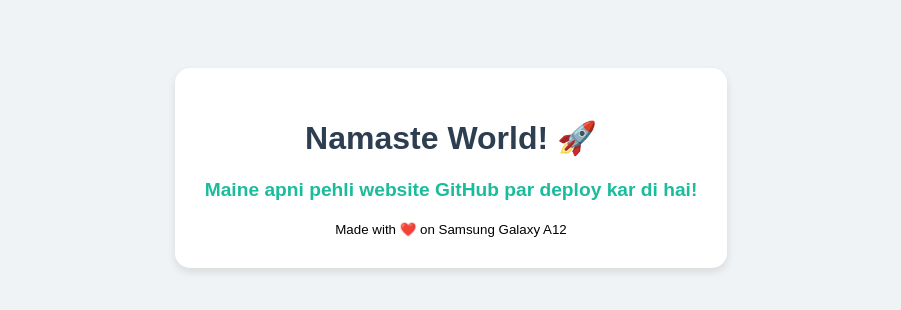
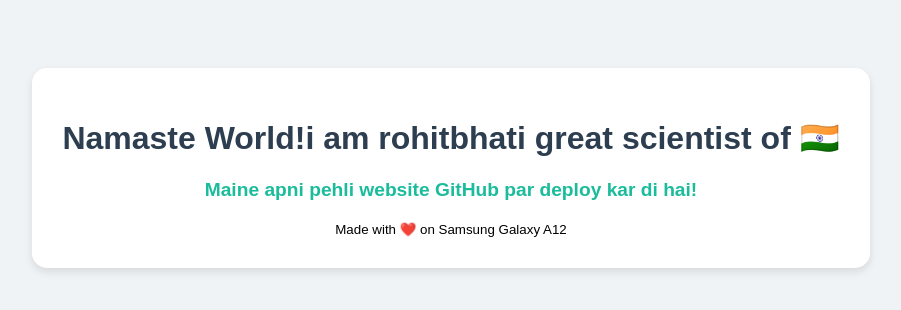
Before and after one commit to 2026rohitbhati-glitch/my-web-exprience, a plain HTML site: page index.html in a window 1280 px wide. Shown: the whole page, without its empty margins (189-1090 px from the left). Drawn offline with Linux system fonts and the light colour scheme.

Commit message:
Update index.html

```diff
--- a/index.html
+++ b/index.html
@@ -23,7 +23,7 @@
 </head>
 <body>
     <div class="card">
-        <h1>Namaste World! 🚀</h1>
+        <h1>Namaste World!i am rohitbhati great scientist of 🇮🇳</h1>
         <p>Maine apni pehli website GitHub par deploy kar di hai!</p>
         <small>Made with ❤️ on Samsung Galaxy A12</small>
     </div>
```
